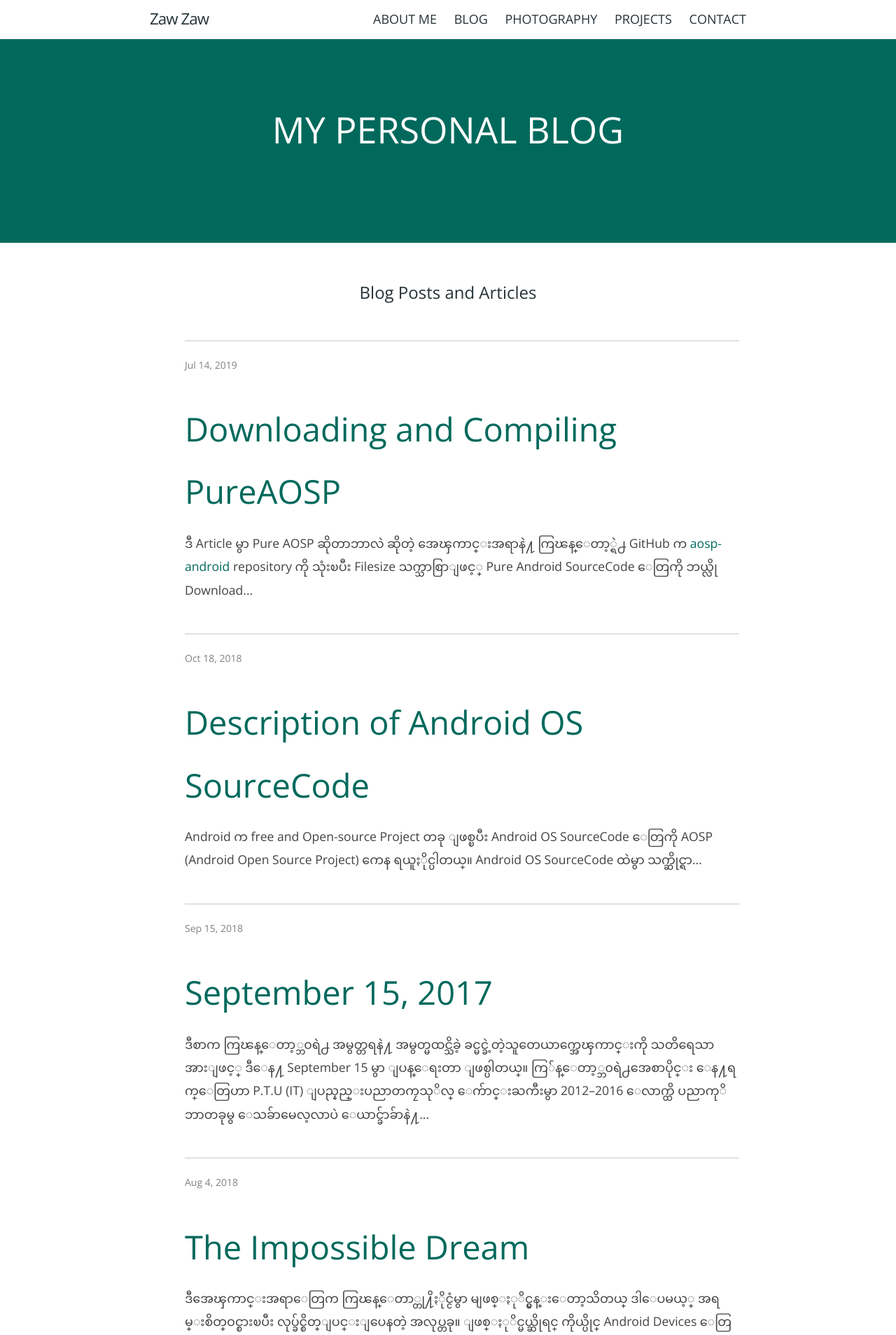
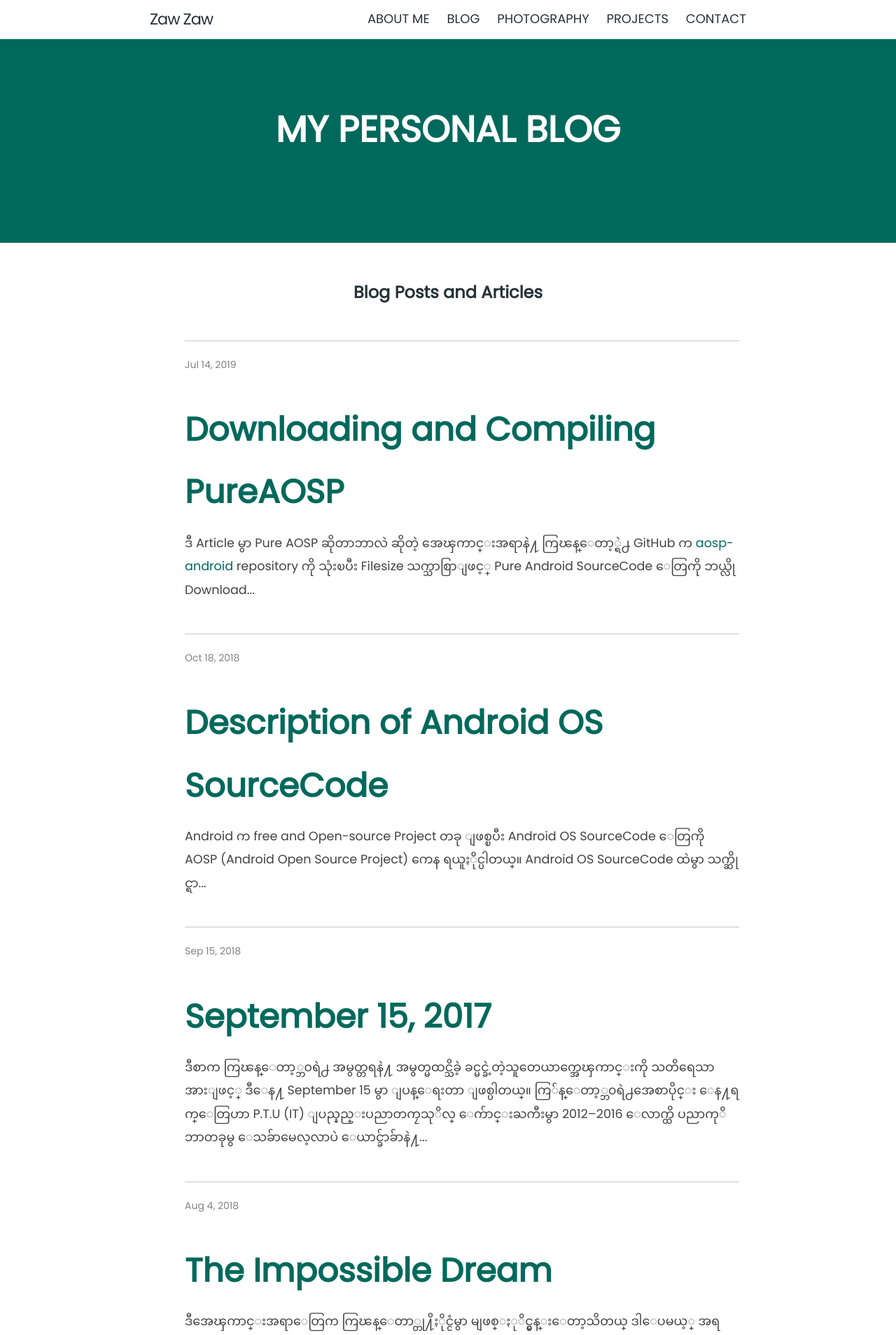
Before and after one commit to zawzaww/zawzaww.github.io, a Jekyll site: the page built from blog/index.html, in a window 1280 px wide. Shown: the top 1908 px of the page at 70% size. Built offline with Jekyll 4.4.1, drawn with Linux system fonts in a browser that asks for light colours; the list of posts is cut into pages by our own code.

Commit message:
_layouts: _sass: Update font-family to Poppins and font weights
Signed-off-by: Zaw Zaw <zawzthein@outlook.com>

```diff
--- a/_layouts/default.html
+++ b/_layouts/default.html
@@ -35,7 +35,7 @@
     <link rel="alternate" media="handheld" href=""> -->
 
 
-    <link href="https://fonts.googleapis.com/css?family=Open+Sans&display=swap" rel='stylesheet' type='text/css'>
+    <link href="https://fonts.googleapis.com/css?family=Poppins&display=swap" rel='stylesheet' type='text/css'>
     <link rel="stylesheet" href="{{ '/assets/css/style.css?v=' | append: site.github.build_revision | relative_url }}">
   </head>
 
--- a/_sass/blog/_layout.scss
+++ b/_sass/blog/_layout.scss
@@ -139,5 +139,5 @@
 .post-link {
   display: block;
   font-size: 47px;
-  font-weight: 300;
+  font-weight: 600;
 }
--- a/_sass/jekyll-theme-cayman-blog.scss
+++ b/_sass/jekyll-theme-cayman-blog.scss
@@ -28,7 +28,7 @@
 body {
   padding: 0;
   margin: 0;
-  font-family: "Open Sans", "Helvetica Neue", Helvetica, Arial, sans-serif;
+  font-family: "Poppins", "Helvetica Neue", Helvetica, Arial, sans-serif;
   font-size: 18px;
   font-weight: normal;
   line-height: 1.9;
@@ -122,9 +122,9 @@
 
 .project-name {
   margin-top: 0;
-  font-family: "Open Sans", "Helvetica Neue", Helvetica, Arial, sans-serif;
+  font-family: "Poppins", "Helvetica Neue", Helvetica, Arial, sans-serif;
   font-size:  47px;
-  font-weight: 300;
+  font-weight: 600;
   margin-bottom: 0.1rem;
 
   @include large {
@@ -233,7 +233,7 @@
   h6 {
     margin-top: 2rem;
     margin-bottom: 0.75rem;
-    font-weight: 300;
+    font-weight: 600;
     color: $section-headings-color;
   }
 
```
